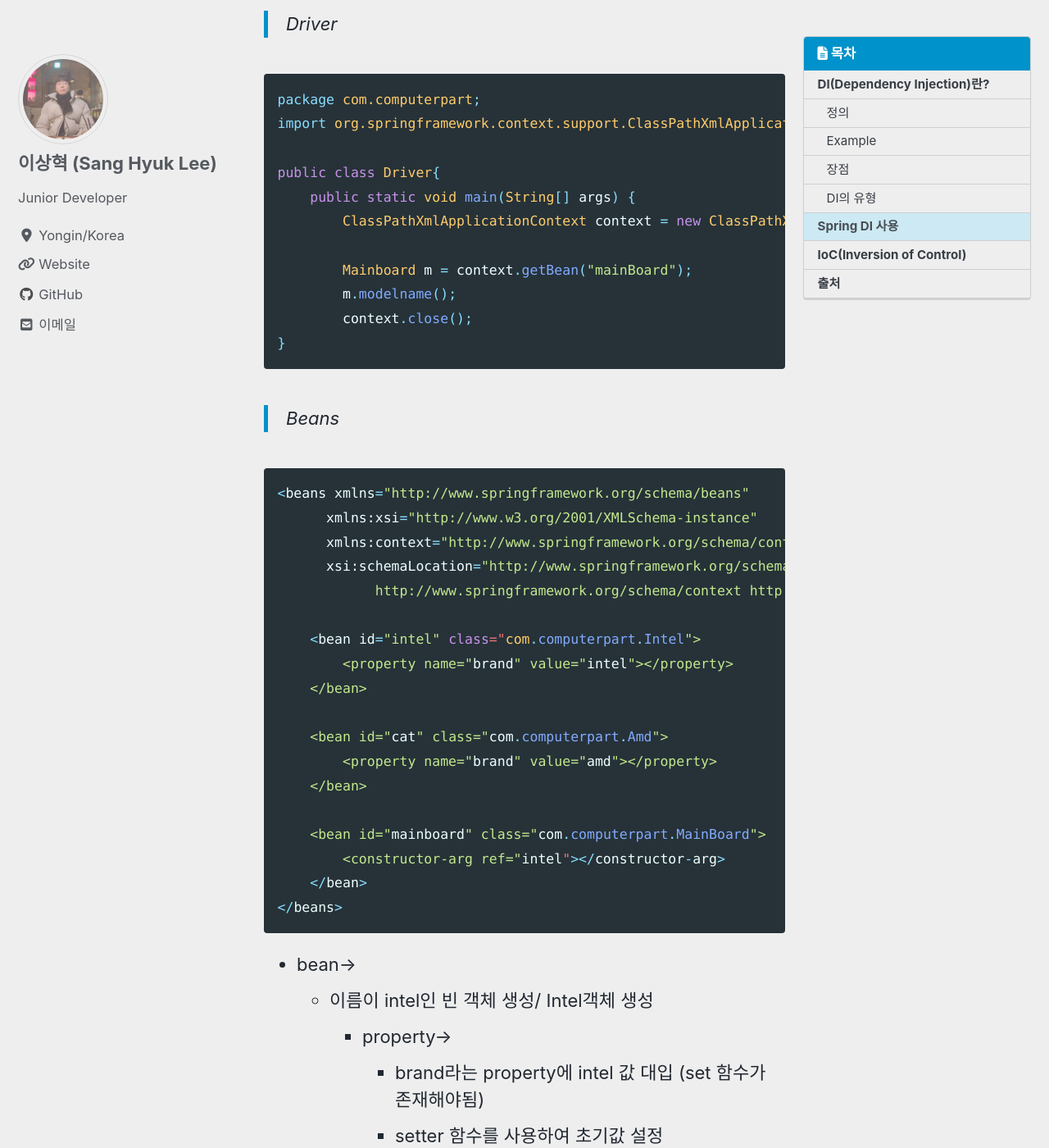
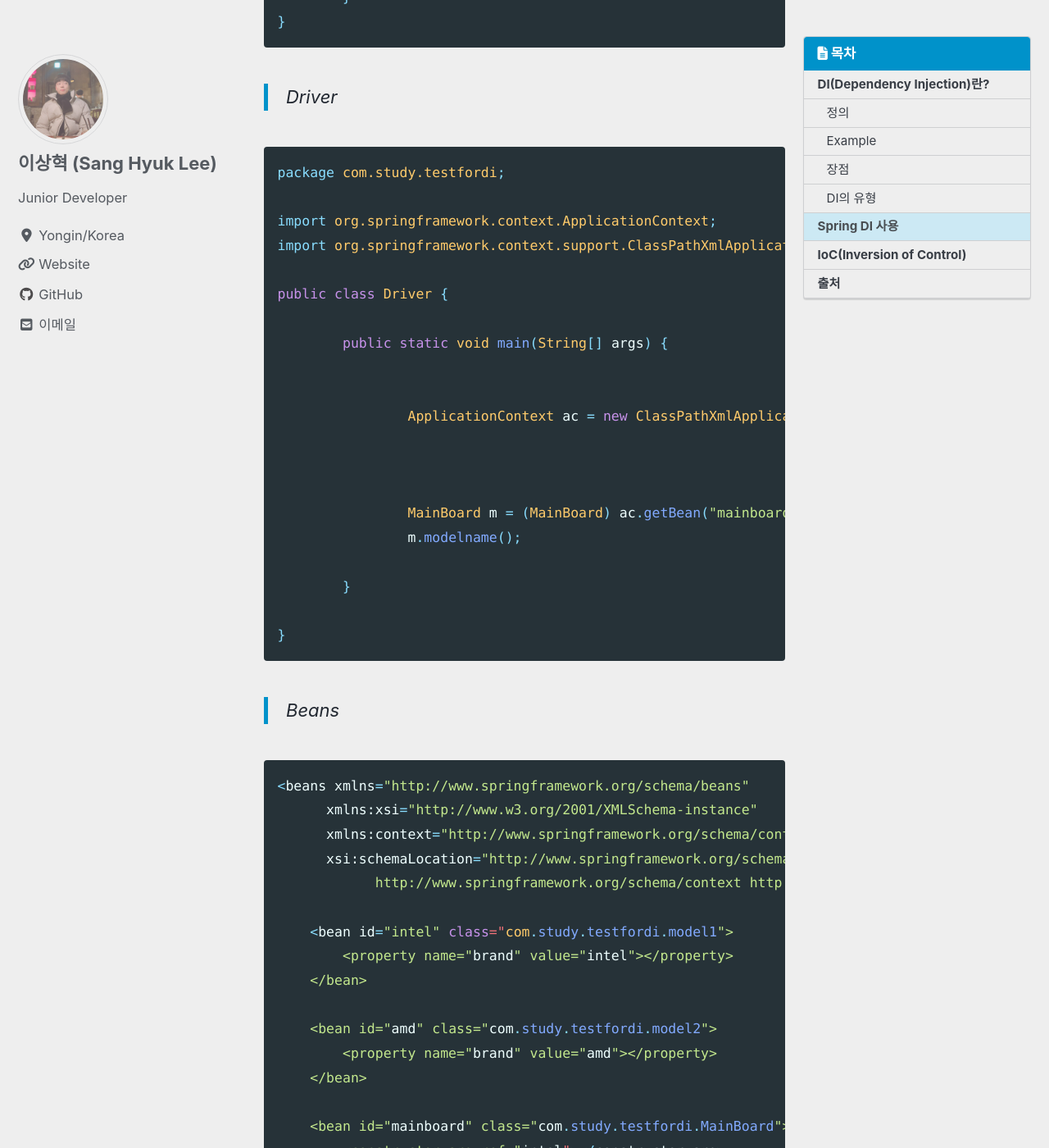
Before and after one commit to ksshlee/ksshlee.github.io, a Jekyll site: the page built from _posts/BackEnd/2020-01-21-springioc.md, in a window 1280 px wide and 1400 px high, scrolled down 7365 px. Shown: the whole window at 82% size. Built offline with Jekyll 4.4.1, drawn with Linux system fonts in a browser that asks for light colours; cached includes are drawn as plain includes; nearby versions of some CDN libraries; comment, search, counter and statistics services are not loaded; a style sheet for code colours, icons or effects is not loaded; some of the changed text lies outside the part shown.

Commit message:
fix fix some contents

````diff
--- a/_posts/BackEnd/2020-01-21-springioc.md
+++ b/_posts/BackEnd/2020-01-21-springioc.md
@@ -160,10 +160,10 @@ Spring DI 사용
 >CPU 클래스
 
 ```java
-package com.computerpart;
+package com.study.testfordi;
 
-public class Cpu{
-    public void model();
+public interface Cpu {
+	public void showBrand();
 }
 ```
 
@@ -172,68 +172,80 @@ public class Cpu{
 ```java
 //1
 
-package com.computerpart;
+package com.study.testfordi;
 
-public class Intel implements Cpu{
-    String brand;
+public class model1 implements Cpu{
+	String brand;
 
-    public void setBrand(String brand){
-        this.brand = brand;
-    }
+	public void setBrand(String brand) {
+		this.brand = brand;
+	}
 
-    public void model(){
-        System.out.println(brand + "i7");
-    }
+	public void showBrand() {
+		System.out.println(brand);
+	}
+
 }
 
 //2
 
-package com.computerpart;
+package com.study.testfordi;
 
-public class Amd implements Cpu{
-    String brand;
+public class model2 implements Cpu{
+		String brand;
 
-    public void setBrand(String brand){
-        this.brand = brand;
-    }
+		public void setBrand(String brand) {
+			this.brand = brand;
+		}
 
-    public void model(){
-        System.out.println(brand + "ryzen");
-    }
+		public void showBrand() {
+			System.out.println(brand);
+		}
+
 }
 ```
 
 >MainBoard 클래스
 
 ```java
-package com.computerpart;
+package com.study.testfordi;
 
-public class MainBoard{
-    public Cpu cpu;
+public class MainBoard {
+	public Cpu cpu;
 
-    public MainBoard(Cpu cpu){
-        this.cpu = cpu;
-    }
 
-    public void modelname(){
-        cpu.model();
-    }
+	public MainBoard(Cpu cpu) {
+		this.cpu = cpu;
+	}
+
+	public void modelname() {
+		cpu.showBrand();
+	}
 }
 ```
 
 >Driver
 
 ```java
-package com.computerpart;
+package com.study.testfordi;
+
+import org.springframework.context.ApplicationContext;
 import org.springframework.context.support.ClassPathXmlApplicationContext;
 
-public class Driver{
-    public static void main(String[] args) {
-        ClassPathXmlApplicationContext context = new ClassPathXmlApplicationContext("com/computerpart/beans/computerpart.xml");
+public class Driver {
 
-        Mainboard m = context.getBean("mainBoard");
-        m.modelname();
-        context.close();
+	public static void main(String[] args) {
+
+
+		ApplicationContext ac = new ClassPathXmlApplicationContext("classpath:applicationContext.xml");
+
+
+
+		MainBoard m = (MainBoard) ac.getBean("mainboard");
+		m.modelname();
+
+	}
+
 }
 ```
 
@@ -246,15 +258,15 @@ public class Driver{
       xsi:schemaLocation="http://www.springframework.org/schema/beans http://www.springframework.org/schema/beans/spring-beans.xsd
             http://www.springframework.org/schema/context http://www.springframework.org/schema/context/spring-context-3.2.xsd">
 
-    <bean id="intel" class="com.computerpart.Intel">
+    <bean id="intel" class="com.study.testfordi.model1">
         <property name="brand" value="intel"></property>
     </bean>
 
-    <bean id="cat" class="com.computerpart.Amd">
+    <bean id="amd" class="com.study.testfordi.model2">
         <property name="brand" value="amd"></property>
     </bean>
 
-    <bean id="mainboard" class="com.computerpart.MainBoard">
+    <bean id="mainboard" class="com.study.testfordi.MainBoard">
         <constructor-arg ref="intel"></constructor-arg>
     </bean>
 </beans>
````
